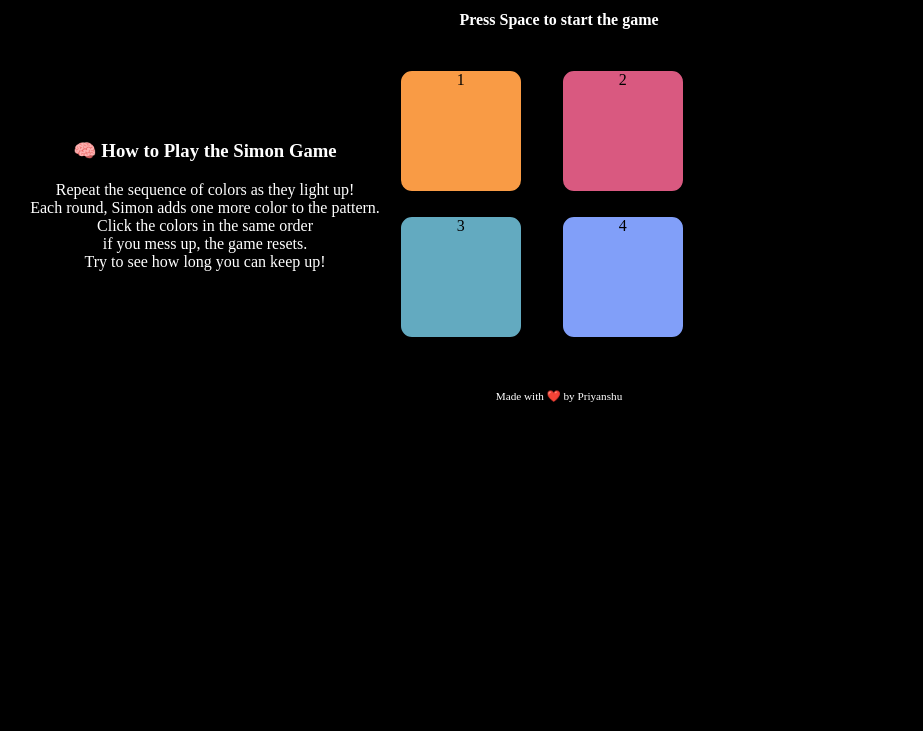
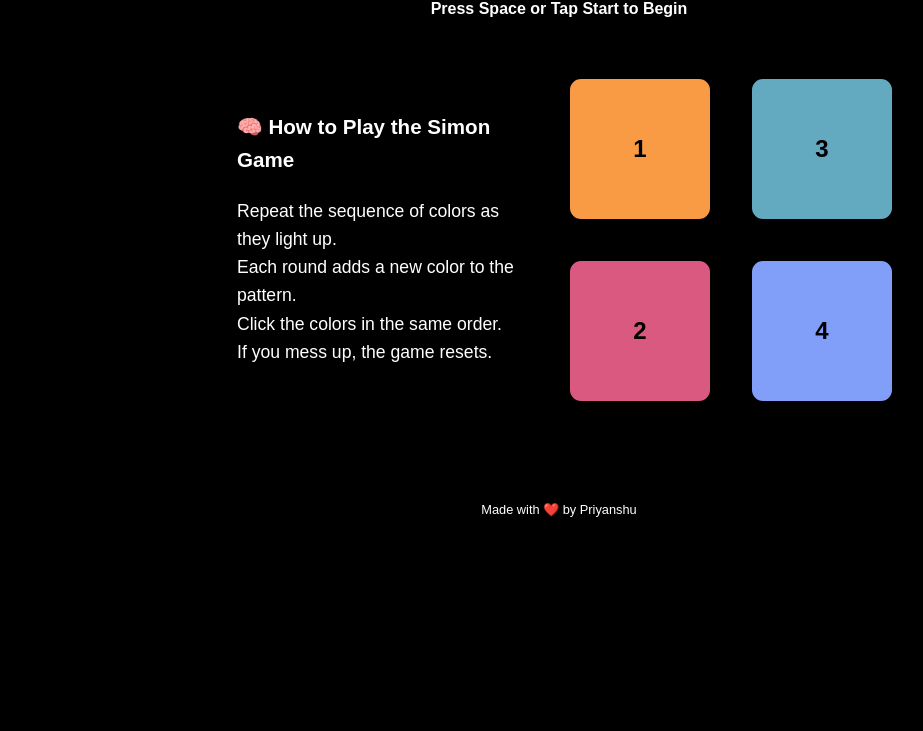
Before and after one commit to justPriyanshuu/Mern-Stack, a plain HTML site: page Simon_Game/index.html in a window 1280 px wide. Shown: the part 69-800 px from the top of the page, without its empty margins (81-1004 px from the left). Drawn offline with Linux system fonts and the light colour scheme.

Commit message:
Final Push

```diff
--- a/Simon_Game/app.js
+++ b/Simon_Game/app.js
@@ -1,81 +1,79 @@
-let gameSeq=[];
-let userSeq=[];
+let gameSeq = [];
+let userSeq = [];
+let started = false;
+let level = 0;
 
-let started=false;
-let level=0;
+let h4 = document.querySelector("h4");
+let btns = ["one", "two", "three", "four"];
 
-let h4=document.querySelector("h4");
-
-let btns=["one","two","three","four"];
-
-document.addEventListener("keypress",function(){
-    if(started==false){
-        console.log("Game started");
-        started = true;
-        setTimeout(levelUp,1000);
+document.addEventListener("keypress", function () {
+  if (!started) {
+    startGame();
   }
 });
 
-function btnFlash(btn){
-    btn.classList.add("flash");
-    setTimeout(function(){
-        btn.classList.remove("flash");
-    },500);
+document.querySelector("#start-btn").addEventListener("click", function () {
+  if (!started) {
+    startGame();
   }
-function userFlash(btn){
-    btn.classList.add("userflash");
-    setTimeout(function(){
-        btn.classList.remove("userflash");
-    },500);
+});
+
+function startGame() {
+  started = true;
+  setTimeout(levelUp, 1000);
 }
 
-function levelUp(){
-    userSeq=[];
+function btnFlash(btn) {
+  btn.classList.add("flash");
+  setTimeout(() => btn.classList.remove("flash"), 500);
+}
+
+function userFlash(btn) {
+  btn.classList.add("userflash");
+  setTimeout(() => btn.classList.remove("userflash"), 500);
+}
+
+function levelUp() {
+  userSeq = [];
   level++;
-    h4.innerText=`Level ${level}`;
+  h4.innerText = `Level ${level}`;
 
-    let randIdx=Math.floor(Math.random()*3);
-    let randColor=btns[randIdx];
-    let randbtn=document.querySelector(`.${randColor}`);
+  let randIdx = Math.floor(Math.random() * 4);
+  let randColor = btns[randIdx];
+  let randbtn = document.querySelector(`#${randColor}`);
   gameSeq.push(randColor);
-    console.log(gameSeq);
   btnFlash(randbtn);
 }
 
-function checkAns(idx){
-    if(userSeq[idx]==gameSeq[idx]){
-        if(userSeq.length==gameSeq.length){
-            setTimeout(levelUp,1000);
+function checkAns(idx) {
+  if (userSeq[idx] === gameSeq[idx]) {
+    if (userSeq.length === gameSeq.length) {
+      setTimeout(levelUp, 1000);
     }
-    }else{
-        h4.innerHTML=`Game Over! Your Score was <b>${level}</b> <br>Press any key`;
-        document.querySelector("body").style.backgroundColor="red";
-        setTimeout(function(){
-            document.querySelector("body").style.backgroundColor="black";
-        },200)
+  } else {
+    h4.innerHTML = `Game Over! Score: <b>${level}</b><br>Press Space or Tap Start`;
+    document.body.style.backgroundColor = "red";
+    setTimeout(() => (document.body.style.backgroundColor = "black"), 200);
     resetGame();
   }
 }
 
-function resetGame(){
-    started=false;
-    gameSeq=[];
-    userSeq=[];
-    level=0;
+function resetGame() {
+  started = false;
+  gameSeq = [];
+  userSeq = [];
+  level = 0;
 }
 
-function btnPress(){
-    let btn=this;
+function btnPress() {
+  let btn = this;
   userFlash(btn);
-
-    userColor=btn.getAttribute("id");
+  let userColor = btn.getAttribute("id");
   userSeq.push(userColor);
-    console.log(userSeq);
-
-    checkAns(userSeq.length-1);
+  checkAns(userSeq.length - 1);
 }
 
-let allbtn=document.querySelectorAll(".box");
-for(btn of allbtn){
-    btn.addEventListener("click",btnPress)
+let allbtn = document.querySelectorAll(".box");
+for (let btn of allbtn) {
+  btn.addEventListener("click", btnPress);
 }
--- a/Simon_Game/index.html
+++ b/Simon_Game/index.html
@@ -8,38 +8,37 @@
   </head>
   <body>
   <h1>---Simon Game---</h1>
-    <h4>Press Space to start the game</h4>
+  <h4 id="level-title">Press Space or Tap Start to Begin</h4>
+  <button id="start-btn">Start Game</button>
+
   <div class="container">
     <div class="info">
       <h3>🧠 How to Play the Simon Game</h3>
       <p>
-          Repeat the sequence of colors as they light up!<br />
-          Each round, Simon adds one more color to the pattern.<br />
-          Click the colors in the same order <br>if you mess up, the game
-          resets.<br />
-          Try to see how long you can keep up!
+        Repeat the sequence of colors as they light up.<br />
+        Each round adds a new color to the pattern.<br />
+        Click the colors in the same order.<br />
+        If you mess up, the game resets.
       </p>
     </div>
+
+    <div class="game-boxes">
       <div class="line1">
-        <div class="box one" type="button" id="one">1</div>
-        <div class="box three" type="button" id="three">3</div>
+        <div class="box one" id="one">1</div>
+        <div class="box three" id="three">3</div>
       </div>
       <div class="line2">
-        <div class="box two" type="button" id="two">2</div>
-        <div class="box four" type="button" id="four">4</div>
+        <div class="box two" id="two">2</div>
+        <div class="box four" id="four">4</div>
       </div>
     </div>
-    <div
-      class="footer-message"
-      style="
-        color: white;
-        text-align: center;
-        font-size: 0.7rem;
-        margin-top: 2rem;
-      "
-    >
+  </div>
+
+  <div class="footer-message">
     Made with ❤️ by Priyanshu
   </div>
+
   <script src="app.js"></script>
 </body>
+
 </html>
--- a/Simon_Game/style.css
+++ b/Simon_Game/style.css
@@ -1,61 +1,140 @@
-body{
+body {
   background-color: black;
+  margin: 0;
+  padding: 0;
+  font-family: Arial, sans-serif;
 }
 
-h1{
+h1, h4 {
   text-align: center;
   color: white;
+  margin: 1rem 0 0.5rem;
 }
 
-h4{
-    text-align: center;
-    color: white;
+#start-btn {
+  display: none;
+  margin: 0 auto 1rem;
+  padding: 0.7rem 1.5rem;
+  font-size: 1rem;
+  background-color: white;
+  border: none;
+  border-radius: 5px;
+  cursor: pointer;
 }
 
-.container{
-    height: auto;
-    width: 100vw;
+.container {
+  display: flex;
+  flex-direction: row;
+  justify-content: center;
+  align-items: flex-start;
+  flex-wrap: wrap;
+  padding: 1rem;
+  width: 100%;
+  max-width: 1100px;
+  margin: auto;
+}
+
+.info {
+  color: white;
+  font-size: 1rem;
+  margin: 1rem;
+  padding: 1rem;
+  line-height: 1.6;
+  max-width: 280px;
+  text-align: left;
+}
+
+.game-boxes {
+  display: flex;
+  flex-direction: column;
+  align-items: center;
+}
+
+.line1, .line2 {
   display: flex;
   justify-content: center;
-    align-items: center;
-    text-align: center;
 }
 
-.info{
-    color: white;
-    font-size: 1rem;
-    margin-left: -25rem;
-    margin-right: 1.5   rem;
-
-}
-
-.container .box{
+.box {
   height: 120px;
   width: 120px;
   border: 5px solid black;
   margin: 1rem;
   border-radius: 1rem;
+  font-size: 1.5rem;
+  font-weight: bold;
+  display: flex;
+  justify-content: center;
+  align-items: center;
+  cursor: pointer;
+  transition: transform 0.1s;
 }
 
-.one{
-    background-color: #f99b45;
-}
-.two{
-    background-color: #d95980;
-}
-.three{
-    background-color: #63aac0;
-}
-.four{
-    background-color: #819ff9;
+.box:active {
+  transform: scale(0.95);
 }
 
-.flash{
+.one { background-color: #f99b45; }
+.two { background-color: #d95980; }
+.three { background-color: #63aac0; }
+.four { background-color: #819ff9; }
+
+.flash {
   background-color: whitesmoke;
-    box-shadow: rgb(255, 255, 255) 0px 0px 15px;
+  box-shadow: 0 0 15px white;
 }
 
-.userflash{
+.userflash {
   background-color: rgb(102, 255, 91);
-    box-shadow: rgb(255, 255, 255) 0px 0px 15px;
+  box-shadow: 0 0 15px white;
 }
+
+.footer-message {
+  color: white;
+  text-align: center;
+  font-size: 0.8rem;
+  margin-top: 2rem;
+  padding: 1rem;
+}
+
+@media (max-width: 768px) {
+  .container {
+    flex-direction: column;
+    align-items: center;
+  }
+
+  .info {
+    text-align: center;
+    max-width: 90%;
+  }
+
+  .box {
+    height: 90px;
+    width: 90px;
+    margin: 0.7rem;
+    font-size: 1.2rem;
+  }
+
+  h1, h4 {
+    font-size: 1.3rem;
+  }
+
+  #start-btn {
+    display: block;
+  }
+}
+
+@media (min-width: 1200px) {
+  .box {
+    height: 140px;
+    width: 140px;
+  }
+
+  .info {
+    font-size: 1.1rem;
+  }
+
+  .container {
+    padding: 2rem;
+  }
+}
```
Lines whose indentation alone changed are shown as unchanged.
